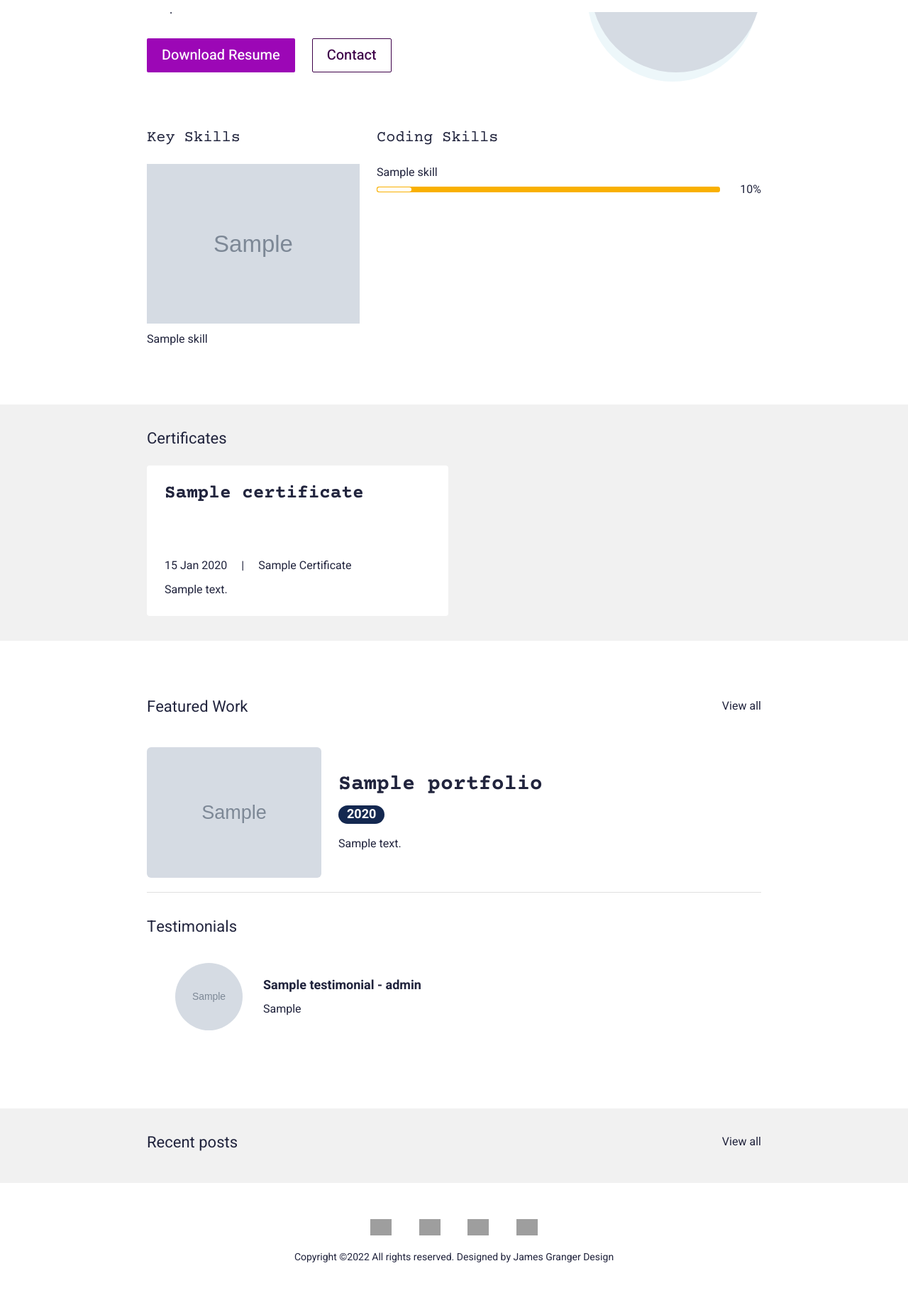
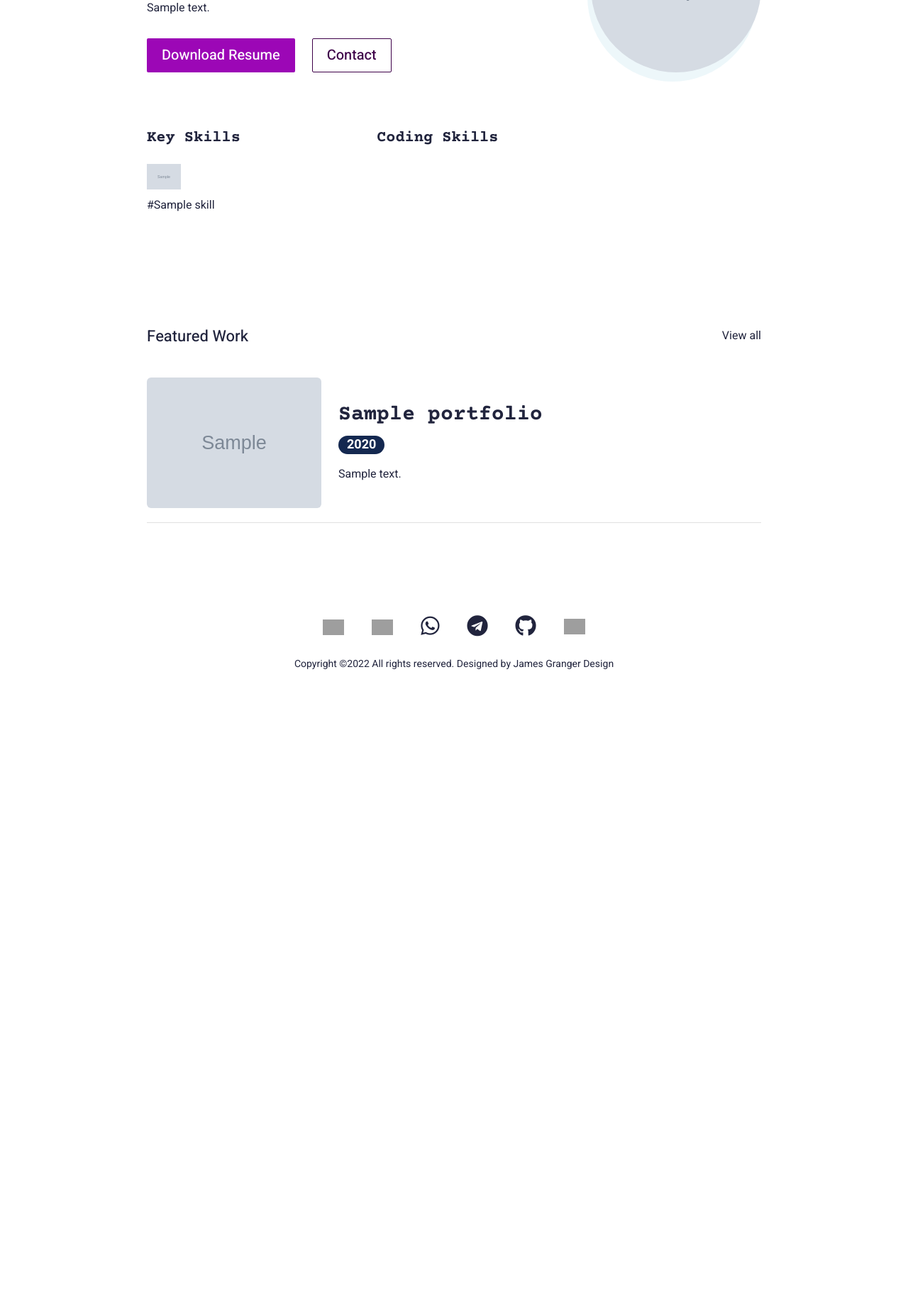
Before and after one commit to Luwafemi/Django-resume-app, a Django app: page / in a window 1280 px wide. Shown: the part 319-2151 px from the top of the page at 71% size. After the commit the page ends 1262 px from the top, so only its background shows below. Run offline with Django 4.2, Linux system fonts and the light colour scheme; tables that the repository leaves empty hold one stand-in row (values such as "Sample post"); grey boxes marked "Sample" are stand-in pictures; data that the repository does not hold is empty; some libraries are stand-ins or nearby versions; grey boxes are pictures that could not be loaded.

Commit message:
Add frontend changes

```diff
--- a/resume_demo/main/forms.py
+++ b/resume_demo/main/forms.py
@@ -6,17 +6,17 @@ class ContactForm(forms.ModelForm):
 
 	name = forms.CharField(max_length=100, required=True,
 		widget=forms.TextInput(attrs={
-			'placeholder': '*Full name..',
+			'placeholder': 'Full name...',
 			# 'class': 'form-control'
 			}))
 	email = forms.EmailField(max_length=254, required=True,
 		widget=forms.TextInput(attrs={
-			'placeholder': '*Email..',
+			'placeholder': 'Email...',
 			# 'class': 'form-control'
 			}))
 	message = forms.CharField(max_length=1000, required=True,
 		widget=forms.Textarea(attrs={
-			'placeholder': '*Message..',
+			'placeholder': 'Message...',
 			# 'class': 'form-control',
 			'rows': 6,
 			}))
--- a/resume_demo/main/models.py
+++ b/resume_demo/main/models.py
@@ -10,7 +10,7 @@ class Skill(models.Model):
         verbose_name = 'Skill'
 
     name = models.CharField(max_length=30, blank=True, null=True)
-    score = models.IntegerField(default=80, blank=True, null=True)
+    score = models.IntegerField(default=100, blank=True, null=True)
     image = models.FileField(blank=True, null=True, upload_to="skills")
     is_key_skill = models.BooleanField(default=False)
 
--- a/resume_demo/main/templates/main/base.html
+++ b/resume_demo/main/templates/main/base.html
@@ -12,12 +12,18 @@
     <meta name="description" content="{% block description %}{% endblock %}">
     <meta name="keywords" content="{% block keywords %}{% endblock %}">
 
-    <link rel="shortcut icon" type="image/x-icon" href="{% static 'images/icon.jpg' %}">
-    <link rel="apple-touch-icon" type="image/jpg" href="{% static 'images/icon.jpg' %}">
+    <link rel="shortcut icon" type="image/x-icon" href="{% static 'images/Logo.png' %}">
+    <link rel="apple-touch-icon" type="image/jpg" href="{% static 'images/Logo.png' %}">
 
     <!-- ================================
     Start CSS
     ================================= -->
+    <link
+      rel="stylesheet"
+      href="https://cdnjs.cloudflare.com/ajax/libs/font-awesome/5.13.1/css/all.min.css"
+      integrity="sha256-2XFplPlrFClt0bIdPgpz8H7ojnk10H69xRqd9+uTShA="
+      crossorigin="anonymous"
+    />
     <link href="{% static 'css/bootstrap.min.css' %}" rel="stylesheet">
     <link rel="stylesheet" href="https://unpkg.com/swiper@7.0.5/swiper-bundle.min.css">
     <link href="{% static 'css/style.css' %}" rel="stylesheet">
--- a/resume_demo/main/templates/main/index.html
+++ b/resume_demo/main/templates/main/index.html
@@ -42,8 +42,8 @@ Start Content
         </div>
         <div class="col-md">
           <div class="bannerContent">
-            <h1 class="xlTitle pb-3">Hi, I’m {{me.first_name|title}}, <br> a {{me.userprofile.title}} </br></h1>
-            <p>{{me.userprofile.bio}}</p>
+            <h1 class="xlTitle pb-3">Hi, I’m {{me.first_name|title}}, <br> a {{me.userprofile.title}}. </br></h1>
+            <p>{{me.userprofile.bio|safe}}</p>
             <div class="bannerBtnCol">
               <div class="row">
                 <div class="col-auto">
@@ -66,40 +66,30 @@ Start Content
     <div class="container">
       <div class="row">
         <div class="col-md-auto">
-          <div class="keySkillCol">
-            <h4 class="smTitle pb-3">Key Skills</h4>
+           <div class="keySkillCol">
+            <h4 class="smTitle pb-3" style="font-weight:600">Key Skills</h4>
             {% for sk in me.userprofile.skills.all %}
             {% if sk.is_key_skill %}
             <div class="keySkillCard">
               {% if sk.image %}
               <div class="ksIconCol">
-                <img src="{{sk.image.url}}" alt="...">
+                <img src="{{sk.image.url}}" alt="..." style="width: 3em;">
               </div>
               {% endif %}
-              <span class="ksText">{{sk.name}}</span>
+              <span class="ksText">#{{sk.name}}</span>
             </div>
             {% endif %}
             {% endfor %}
           </div>
         </div>
         <div class="col-md">
-          <h4 class="smTitle pb-3">Coding Skills</h4>
-          <div class="progressCol">
-            <div class="progressCard">
+          <h4 class="smTitle pb-3" style="font-weight:600">Coding Skills</h4>
+          <div>
+            <div style ="display: grid;grid-template-columns: repeat(3,120px);grid-gap: 20px;">
               {% for sk in me.userprofile.skills.all %}
-              {% if sk.is_key_skill %}
-              <div class="progressCol">
-                <span class="progressLbl">{{sk.name}}</span>
-                <div class="row g-2 align-items-center">
-                  <div class="col">
-                    <div class="progress progressStyle">
-                      <div class="progress-bar" role="progressbar" style="width: {{sk.score}}%" aria-valuenow="{{sk.score}}" aria-valuemin="0" aria-valuemax="100"></div>
-                    </div>
-                  </div>
-                  <div class="col-auto">
-                    <span class="pLbl">{{sk.score}}%</span>
-                  </div>
-                </div>
+              {% if sk.is_key_skill == False %}
+              <div style=" border:2px solid white; box-shadow: 3px 7px 5px #0000006b; text-align:center">
+               • {{sk.name}}
               </div>
               {% endif %}
               {% endfor %}
@@ -112,7 +102,7 @@ Start Content
   </div>
 </section>
 
-<section>
+{% comment %} <section>
   <div class="sectionSpaceSm lightBg">
     <div class="container">
       <div class="row pb-3">
@@ -125,7 +115,6 @@ Start Content
         <div class="swiper certificatesSlider">
           <div class="swiper-wrapper">
             {% for c in certificates %}
-            {% if c.is_active %}
             <div class="swiper-slide">
               <div class="cardStyle1">
                 <h4 class="mdTitle cs1Title">
@@ -138,7 +127,6 @@ Start Content
                 <p>{{c.description}}</p>
               </div>
             </div>
-            {% endif %}
             {% endfor %}
 
           </div>
@@ -149,7 +137,7 @@ Start Content
       </div>
     </div>
   </div>
-</section>
+</section> {% endcomment %}
 
 <section>
   <div class="sectionSpace">
@@ -157,14 +145,13 @@ Start Content
       <div class="portfolioCol">
         <div class="row pb-3">
           <div class="col">
-            <h4 class="smText regular">Featured Work</h4>
+            <h4 class="smText regular" style="font-weight:500">Featured Work</h4>
           </div>
           <div class="col-auto">
             <a href="{% url 'main:portfolios' %}" class="simpleLink">View all</a>
           </div>
         </div>
         {% for p in portfolio %}
-        {% if p.is_active %}
         <div class="portfolioCard">
           <div class="row g-4 align-items-center">
             <div class="col-md-auto">
@@ -183,23 +170,21 @@ Start Content
             </div>
           </div>
         </div>
-        {% endif %}
         {% endfor %}
 
       </div>
-      <div class="testimonialCol">
+      {% comment %} <div class="testimonialCol">
         <h4 class="smText regular d-block">Testimonials</h4>
         <div class="testimonialSlider">
           <div class="swiper testimonialSwiper">
             <div class="swiper-wrapper">
               {% for t in testimonials %}
-              {% if t.is_active %}
               <div class="swiper-slide">
                 <div class="testimonialCard">
                   <div class="row align-items-center">
                     <div class="col-sm-auto">
                       <div class="tImgCol">
-                        <img src="{{t.thumbnail.url}}" alt="...">
+                        <img src="{{t.thumbnail.url}}" alt="thumbnail">
                       </div>
                     </div>
                     <div class="col-sm">
@@ -211,13 +196,12 @@ Start Content
                   </div>
                 </div>
               </div>
-              {% endif %}
               {% endfor %}
 
             </div>
             <div class="test-swiper-button-next swiper-button-next swiperBtnStyle"></div>
             <div class="test-swiper-button-prev swiper-button-prev swiperBtnStyle"></div>
-          </div>
+          </div> {% endcomment %}
 
 
         </div>
@@ -226,7 +210,7 @@ Start Content
   </div>
 </section>
 
-<section>
+{% comment %} <section>
   <div class="sectionSpaceSm lightBg">
     <div class="container">
       <div class="row pb-3">
@@ -239,7 +223,6 @@ Start Content
       </div>
       <div class="row g-3">
       {% for b in blogs %}
-      {% if b.is_active %}
         <div class="col-lg-6">
           <div class="cardStyle1">
             <h4 class="mdTitle cs1Title"><a href="{% url 'main:blog' slug=b.slug %}">{{b.name}}</a></h4>
@@ -250,13 +233,12 @@ Start Content
             <p>{{b.description}}</p>
           </div>
         </div>
-        {% endif %}
         {% endfor %}
 
       </div>
     </div>
   </div>
-</section>
+</section> {% endcomment %}
 {% endblock %}
 <!-- ================================
 End Content
--- a/resume_demo/main/templates/main/partials/footer.html
+++ b/resume_demo/main/templates/main/partials/footer.html
@@ -6,13 +6,46 @@ Start Footer
   <div class="footerCol">
     <div class="container">
       <ul class="socialCol">
-        <li><a href="javascript:void(0)"><img src="{% static 'images/fb.svg' %}" alt="..."></a></li>
-        <li><a href="javascript:void(0)"><img src="{% static 'images/insta.svg' %}" alt="..."></a></li>
-        <li><a href="javascript:void(0)"><img src="{% static 'images/twitter.svg' %}" alt="..."></a></li>
-        <li><a href="javascript:void(0)"><img src="{% static 'images/linkedin.svg' %}" alt="..."></a></li>
+        <li>
+          <a target="_blank" href="https://twitter.com/pie_Rsquare"
+            ><img src="{% static 'images/twitter.svg' %}" alt="..." style="margin-bottom:9px"
+          /></a>
+        </li>
+        <li>
+          <a target="_blank" href="https://linkedin.com/in/luwafemi-a-7466a91b2"
+            ><img src="{% static 'images/linkedin.svg' %}" alt="..." style="margin-bottom:9px"
+          /></a>
+        </li>
+        <li>
+          <a target="_blank" href="https://wa.me/2348180922062">
+            <i class="fab fa-whatsapp socials"></i>
+          </a>
+        </li>
+        <li>
+          <a target="_blank" href="https://t.me/Luwafemi_A">
+            <i class="fab fa-telegram socials"></i>
+          </a>
+        </li>
+        <li>
+          <a target="_blank" href="https://github.com/luwafemi">
+            <i class="fab fa-github socials"></i>
+          </a>
+        </li>
+        <li>
+          <a href="mailto:aladefemi1@gmail.com">
+            <img
+              style="width: 32px; margin-bottom:11px"
+              src="/static/images/gmail.svg"
+              alt=""
+            />
+          </a>
+        </li>
       </ul>
       <div class="copyrightCol">
-        <p>Copyright ©{% now 'Y' %} All rights reserved. Designed by <a href="https://jamesgrangerdesign.co.uk/" target="_blank">James Granger Design</a></p>
+        <p>
+          Copyright ©{% now 'Y' %} All rights reserved. Designed by
+          <a href="javascript:void(0)">James Granger Design</a>
+        </p>
       </div>
     </div>
   </div>
--- a/resume_demo/main/templates/main/partials/nav.html
+++ b/resume_demo/main/templates/main/partials/nav.html
@@ -7,7 +7,7 @@ Start Navigation Bar
     <div class="container-fluid">
         <div class="row align-items-center">
         <div class="col-auto">
-            <div class="logoCol"><a href="{% url 'main:home' %}"><img src="{% static 'images/logo.png' %}" alt="..."></a></div>
+            {% comment %} <div class="logoCol"><a href="{% url 'main:home' %}"><img src="{% static 'images/Logo.png' %}" alt="Logo"></a></div> {% endcomment %}
         </div>
         <div class="col">
             <div class="d-md-none">
--- a/resume_demo/resume_demo/settings.py
+++ b/resume_demo/resume_demo/settings.py
@@ -122,7 +122,7 @@ USE_TZ = True
 
 STATICFILES_DIRS = [
     os.path.join(BASE_DIR, 'static'),
-    os.path.join(BASE_DIR, 'media')
+    os.path.join(BASE_DIR, 'mediafiles')
 ]
 
 STATIC_URL = "/static/"
--- a/resume_demo/static/css/style.css
+++ b/resume_demo/static/css/style.css
@@ -482,6 +482,10 @@ body.navToggleActive {
 .copyrightCol p {
 	margin: 0;
 }
+.socials {
+  font-size: 30px;
+  color: #21243d;
+}
 
 
 /* portfolio page */
```
Also changed, not shown: resume_demo/main/templates/main/blog.html (+5 -6 lines), requirements.txt (renamed from resume_demo/requirements.txt). Lines whose indentation alone changed are shown as unchanged.
